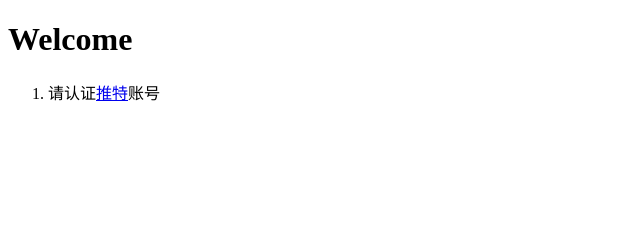
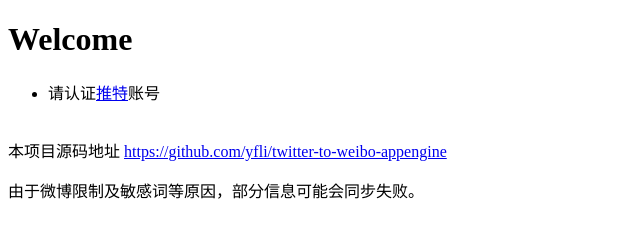
Before and after one commit to yfli/twitter-to-weibo-appengine, a plain HTML site: page templates/home.html in a window 1280 px wide. Shown: the whole page, without its empty margins (0-640 px from the left). Drawn offline with Linux system fonts and the light colour scheme.

Commit message:
Add some description in html pages

```diff
--- a/templates/home.html
+++ b/templates/home.html
@@ -1,15 +1,23 @@
-<!DOCTYPE html PUBLIC "-//W3C//DTD HTML 4.01//EN"
-      "http://www.w3.org/TR/html4/strict.dtd">
+<!DOCTYPE html PUBLIC "-//W3C//DTD HTML 4.01//EN" "http://www.w3.org/TR/html4/strict.dtd">
 <html>
   <head>
-        <meta http-equiv="content-type" content="text/html; charset=utf-8">
+    <meta http-equiv="content-type" content="text/html; charset=UTF-8">
     <title>推特同步到新浪微博-Ver 1.0</title>
   </head>
   <body>
     <h1>Welcome</h1>
     <ol>
-            <li>请认证<a href="{{auth_url}}">推特</a>账号</li>
     </ol>
-
+    <ul>
+      <li>请认证<a href="%7B%7Bauth_url%7D%7D">推特</a>账号</li>
+    </ul>
+    <p><br>
+      本项目源码地址 <a
+        href="https://github.com/yfli/twitter-to-weibo-appengine">https://github.com/yfli/twitter-to-weibo-appengine</a><br>
+    </p>
+    <p>由于微博限制及敏感词等原因，部分信息可能会同步失败。<br>
+    </p>
+    <ol>
+    </ol>
   </body>
 </html>
```
Also changed, not shown: templates/callback.html (+1 -1 lines). Lines whose indentation alone changed are shown as unchanged.
